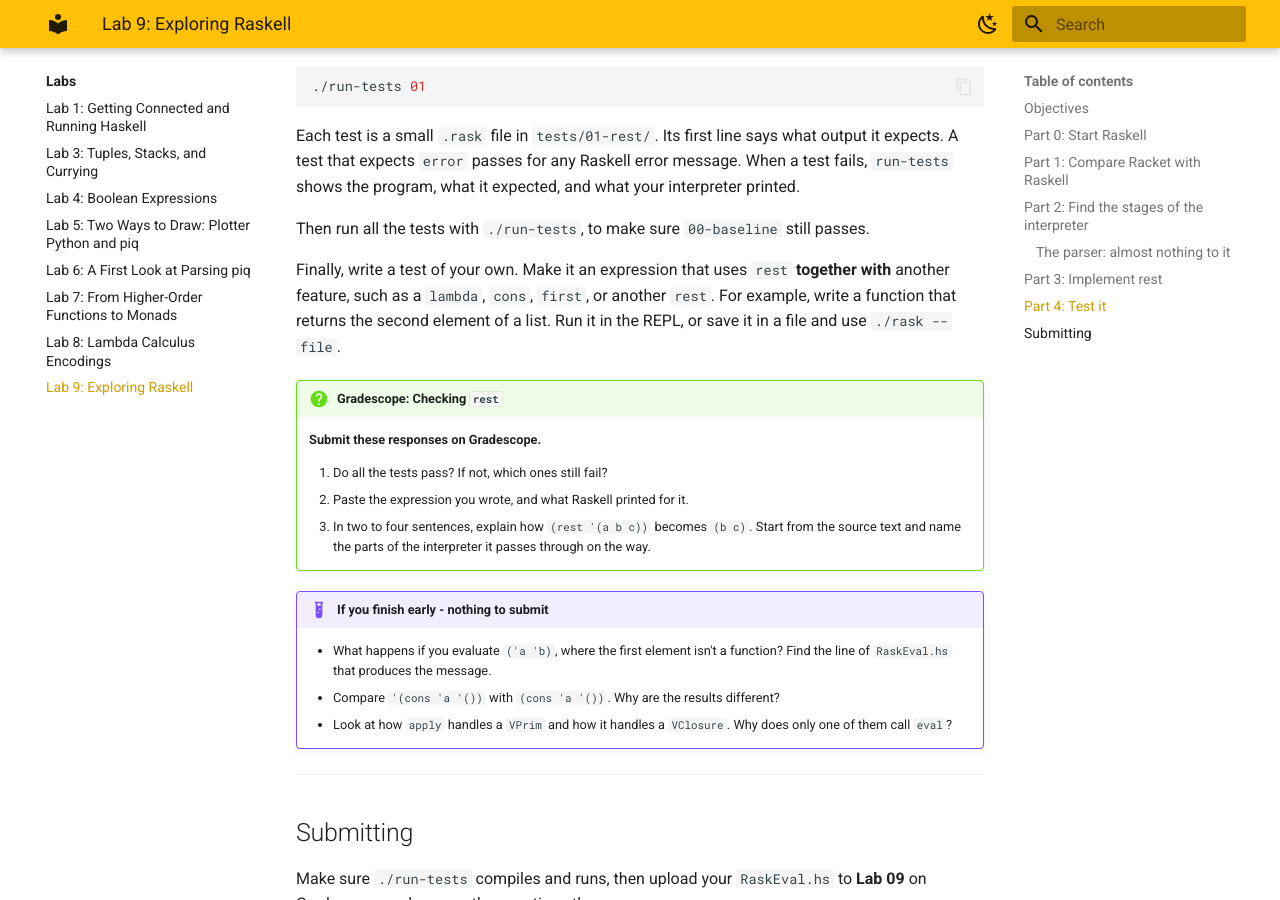
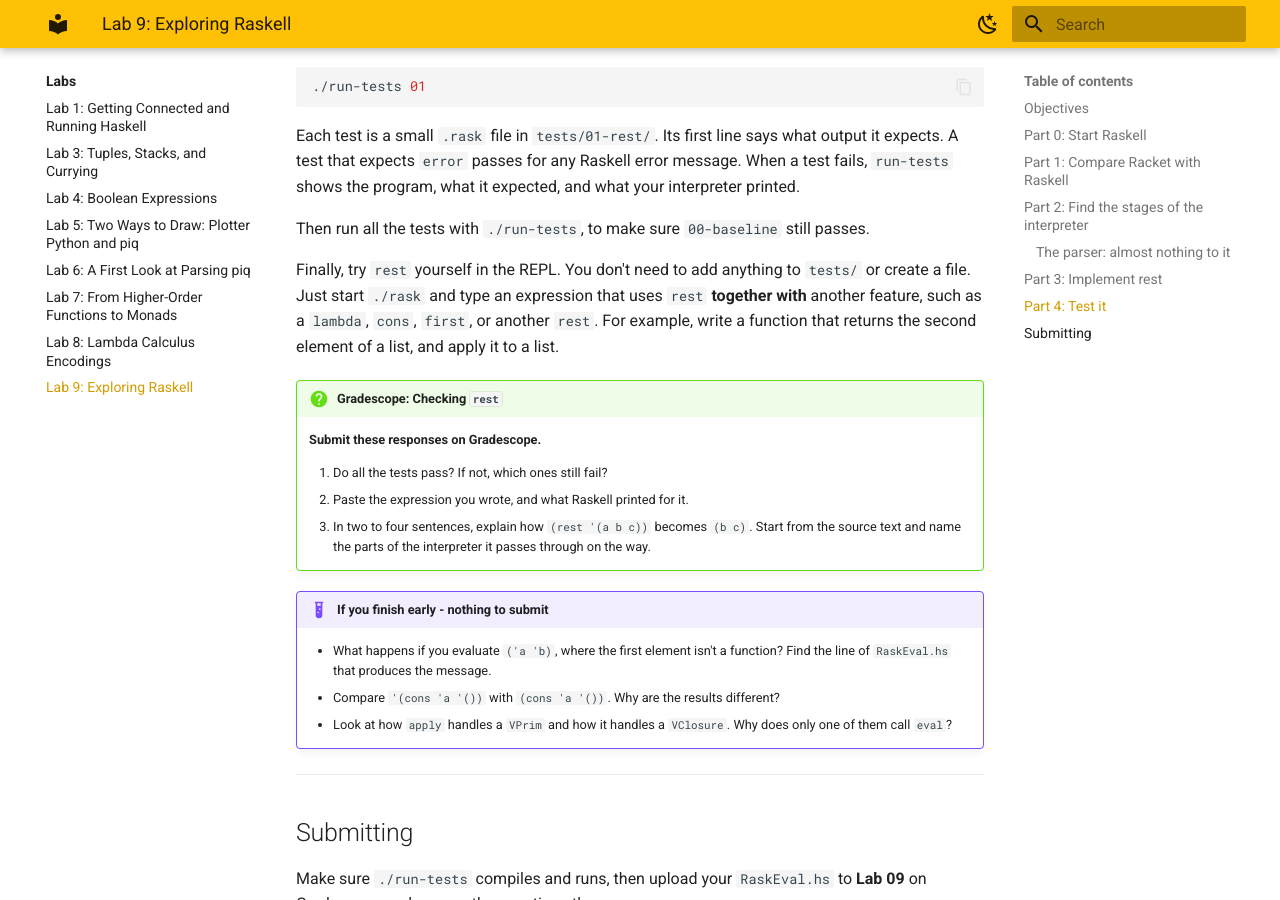
Before and after one commit to lbang-hmc/cs-131-website, an MkDocs documentation site: the page built from content/labs/lab09.md, in a window 1280 px wide and 900 px high, scrolled down 8149 px. Built offline with MkDocs 1.6.1 and Material for MkDocs 9.7.7, drawn with Linux system fonts in a browser that asks for light colours.

Commit message:
Lab 09: own rest expression is REPL-only
Co-Authored-By: Claude Opus 5.5 <noreply@anthropic.com>

```diff
--- a/content/labs/lab09.md
+++ b/content/labs/lab09.md
@@ -266,7 +266,7 @@ Each test is a small `.rask` file in `tests/01-rest/`. Its first line says what
 
 Then run all the tests with `./run-tests`, to make sure `00-baseline` still passes.
 
-Finally, write a test of your own. Make it an expression that uses `rest` **together with** another feature, such as a `lambda`, `cons`, `first`, or another `rest`. For example, write a function that returns the second element of a list. Run it in the REPL, or save it in a file and use `./rask --file`.
+Finally, try `rest` yourself in the REPL. You don't need to add anything to `tests/` or create a file. Just start `./rask` and type an expression that uses `rest` **together with** another feature, such as a `lambda`, `cons`, `first`, or another `rest`. For example, write a function that returns the second element of a list, and apply it to a list.
 
 !!! question "Gradescope: Checking `rest`"
     **Submit these responses on Gradescope.**
```
